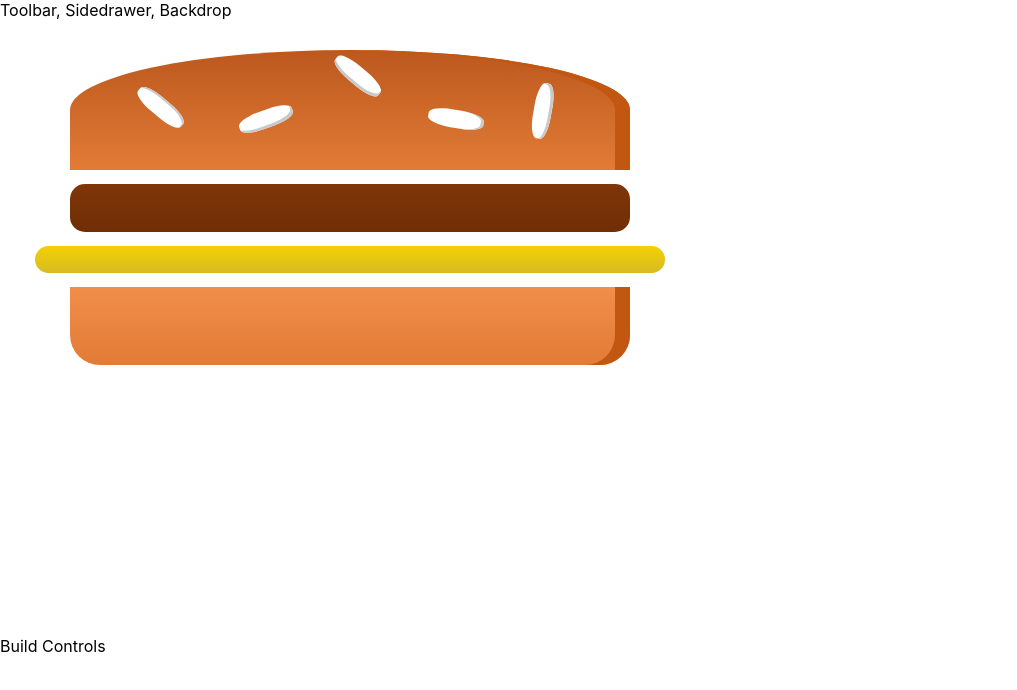
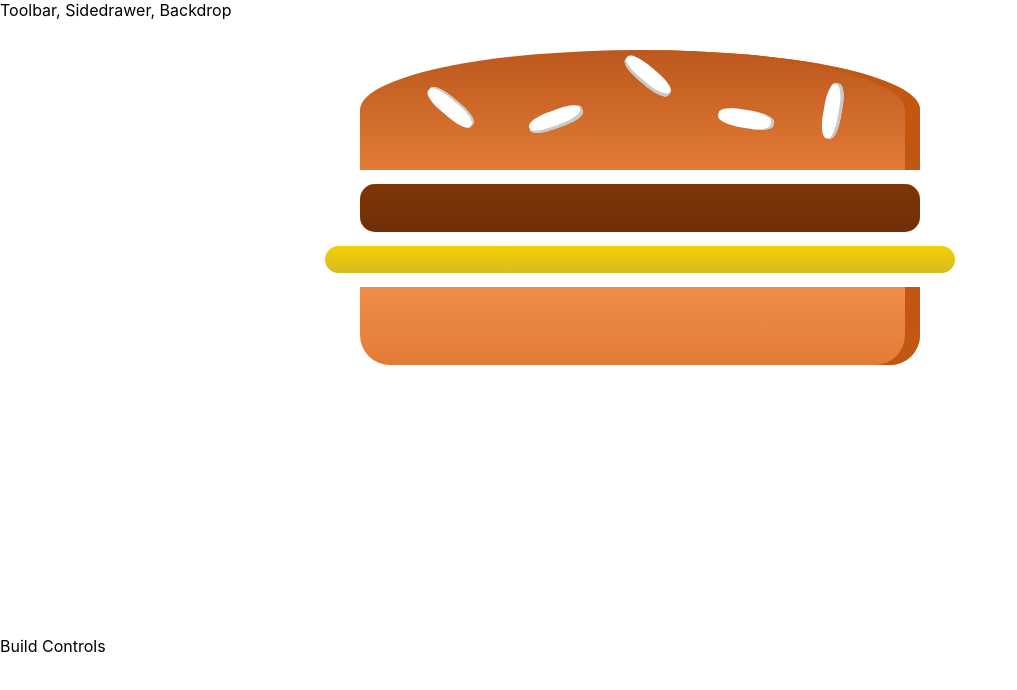
Before and after one commit to MOray-18/my-burger, a React (Create React App) app: page / in a window 1280 px wide. Shown: the top 690 px of the page, without its empty margins (0-1017 px from the left). Built offline with nearby package versions, Linux system fonts and the light colour scheme.

Commit message:
edit overflow and add margin

```diff
--- a/src/components/Burger/Burger.module.css
+++ b/src/components/Burger/Burger.module.css
@@ -1,22 +1,23 @@
 .Burger {
+  margin: 0 auto;
   width: 100%;
   height: 300px;
-  overflow: scroll;
+  overflow: auto;
   text-align: center;
   font-weight: bold;
   font-size: 1.2rem;
 }
 
-@media (min-width: 500px) and (max-height: 400px) {
+@media (min-width: 300px) and (max-height: 400px) {
   .Burger {
-    width: 350px;
+    width: 275px;
     height: 300px;
   }
 }
 
-@media (min-width: 500px) and (min-height: 401px) {
+@media (min-width: 400px) and (min-height: 401px) {
   .Burger {
-    width: 450px;
+    width: 325px;
     height: 400px;
   }
 }
```
